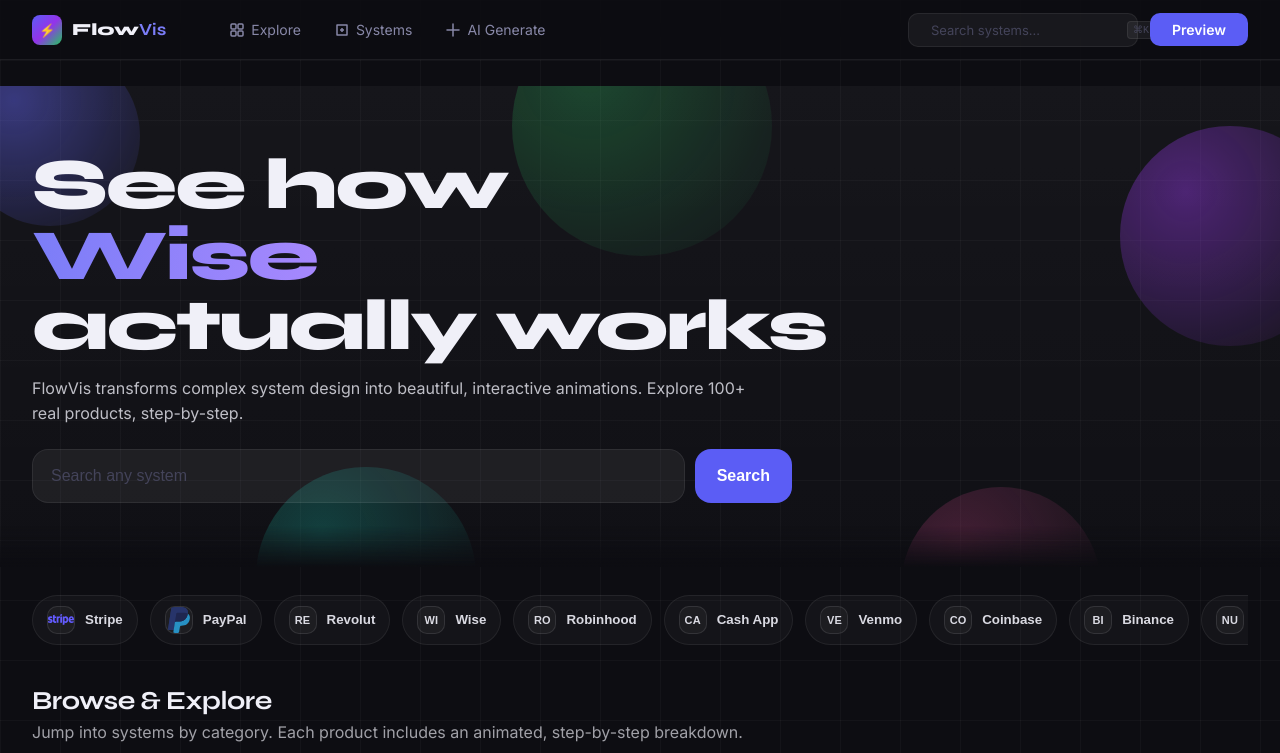
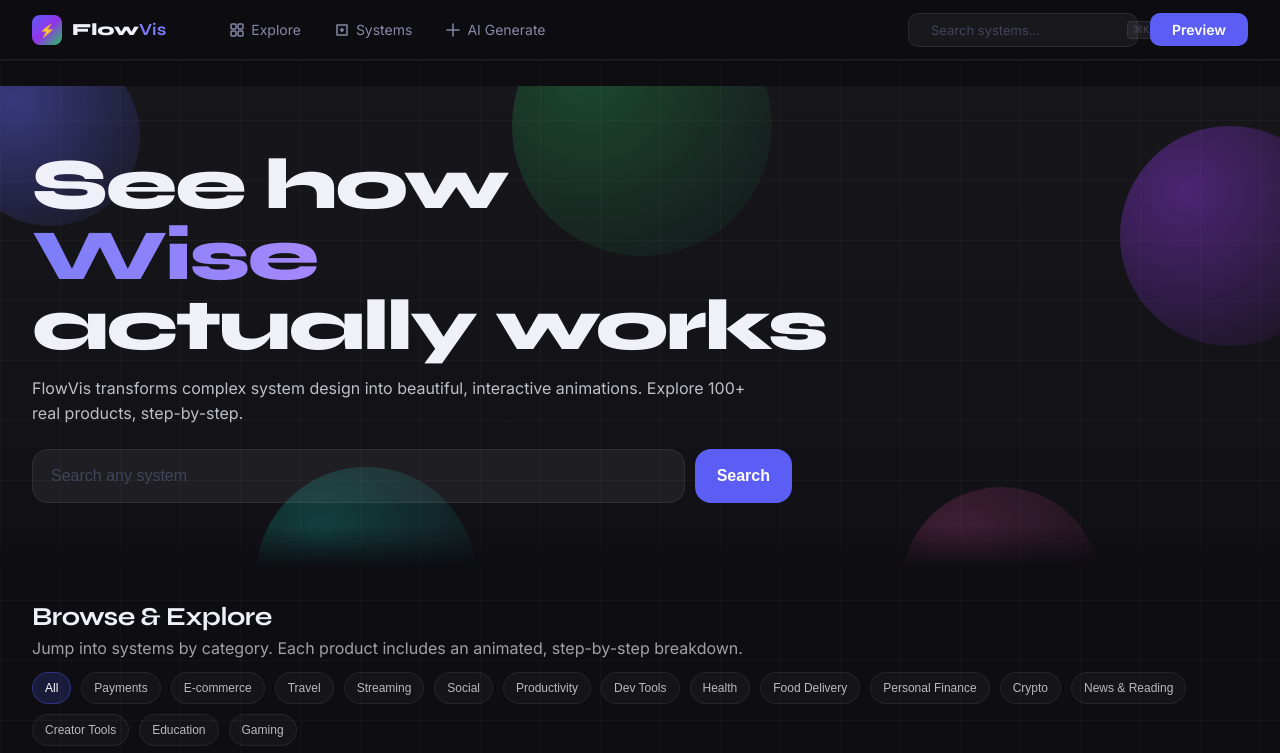
Before and after one commit to 004mayank/FlowVis, a website with bundled scripts: page index.html in a window 1280 px wide. Shown: the top 753 px of the page. Built offline with nearby package versions, Linux system fonts and the light colour scheme.

Commit message:
Remove featured products pill row

```diff
--- a/src/js/app.js
+++ b/src/js/app.js
@@ -742,8 +742,6 @@ function renderHome() {
         </div>
       </div>
 
-      <div class="featured" id="featured"></div>
-
       <div class="section-title">
         <h2>Browse & Explore</h2>
         <p>Jump into systems by category. Each product includes an animated, step-by-step breakdown.</p>
@@ -780,35 +778,6 @@ function renderHome() {
   startRotation();
 
   initHomeInfiniteScroll();
-
-  renderFeatured();
-}
-
-function renderFeatured() {
-  const host = document.getElementById('featured');
-  if (!host) return;
-
-  const featuredTitles = [
-    'Stripe','PayPal','Revolut','Wise','Robinhood','Cash App','Venmo','Coinbase','Binance','Nubank','Monzo','Chime'
-  ];
-
-  const items = featuredTitles
-    .map(t => SYSTEMS.find(s => s.title === t))
-    .filter(Boolean);
-
-  host.innerHTML = `
-    <div class="featured-row">
-      ${items.map(s => {
-        const logo = logoForSystemId(s.id);
-        const iconHtml = logo
-          ? `<div class="f-logo">${logo}</div>`
-          : `<div class="f-logo f-fallback">${abbr(s.title)}</div>`;
-        return `<button class="f-item" data-id="${s.id}" title="${s.title}">${iconHtml}<span>${s.title}</span></button>`;
-      }).join('')}
-    </div>
-  `;
-
-  host.querySelectorAll('[data-id]').forEach(b => b.addEventListener('click', () => openProductById(b.dataset.id)));
 }
 
 function renderHomeFilters() {
--- a/src/styles/main.css
+++ b/src/styles/main.css
@@ -119,20 +119,6 @@ body{scrollbar-width:none;}
 
 .sentinel{height:1px;}
 
-/* Featured row (logos above grid) */
-.featured{margin-top:18px;}
-.featured-row{display:flex;gap:12px;overflow:auto;padding:10px 0 6px;}
-.featured-row::-webkit-scrollbar{width:0;height:0;}
-.f-item{display:flex;align-items:center;gap:10px;flex:0 0 auto;
-  border:1px solid var(--border);background:rgba(255,255,255,0.03);
-  padding:10px 14px;border-radius:999px;color:rgba(240,240,248,0.9);
-  cursor:pointer;font-weight:800;}
-.f-item:hover{border-color:rgba(255,255,255,0.16);background:rgba(255,255,255,0.05);}
-.f-logo{width:28px;height:28px;border-radius:10px;overflow:hidden;
-  border:1px solid rgba(255,255,255,0.10);background:rgba(255,255,255,0.04);
-  display:flex;align-items:center;justify-content:center;}
-.f-logo img{width:100%;height:100%;object-fit:contain;display:block;}
-.f-fallback{font-size:11px;letter-spacing:0.02em;}
 
 /* NAV */
 nav{position:fixed;top:0;left:0;right:0;z-index:100;display:flex;align-items:center;padding:0 32px;height:60px;
```
